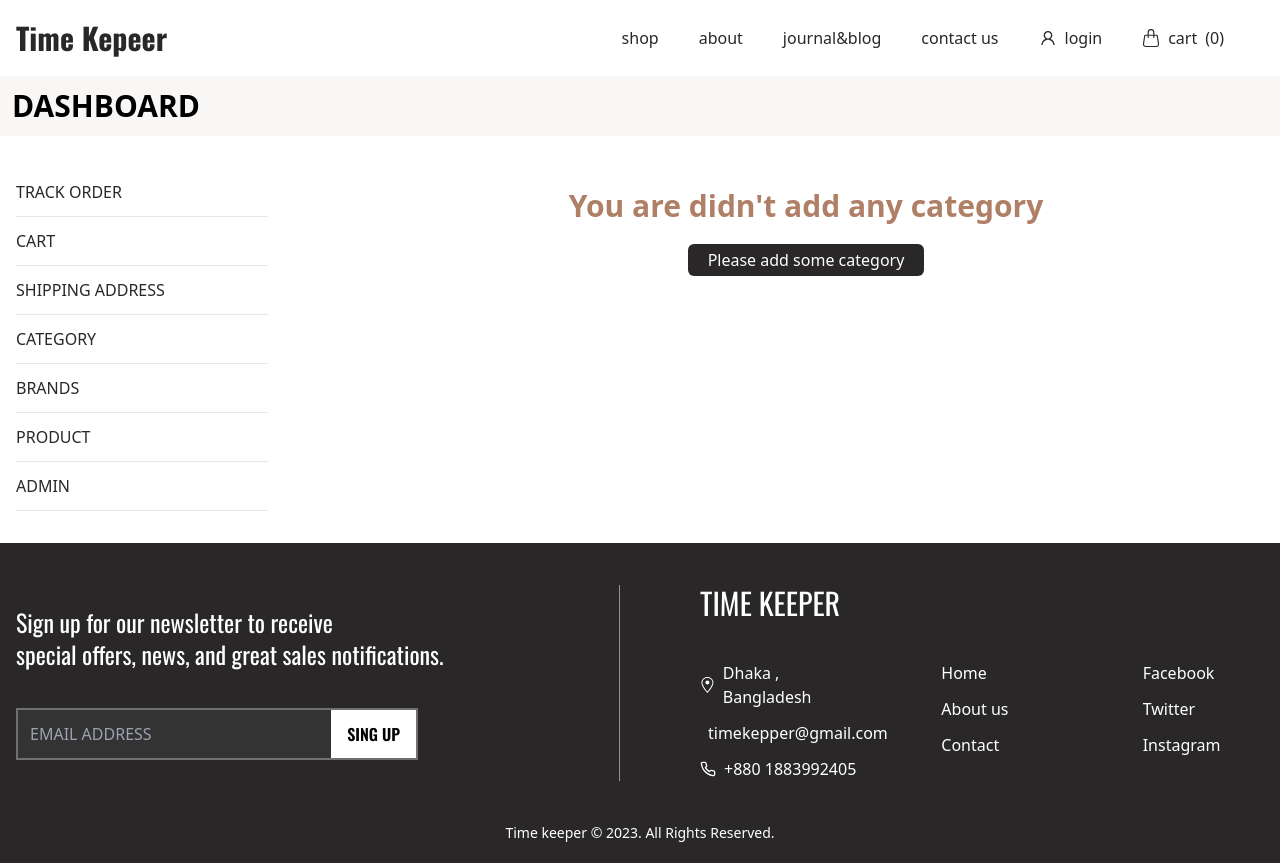
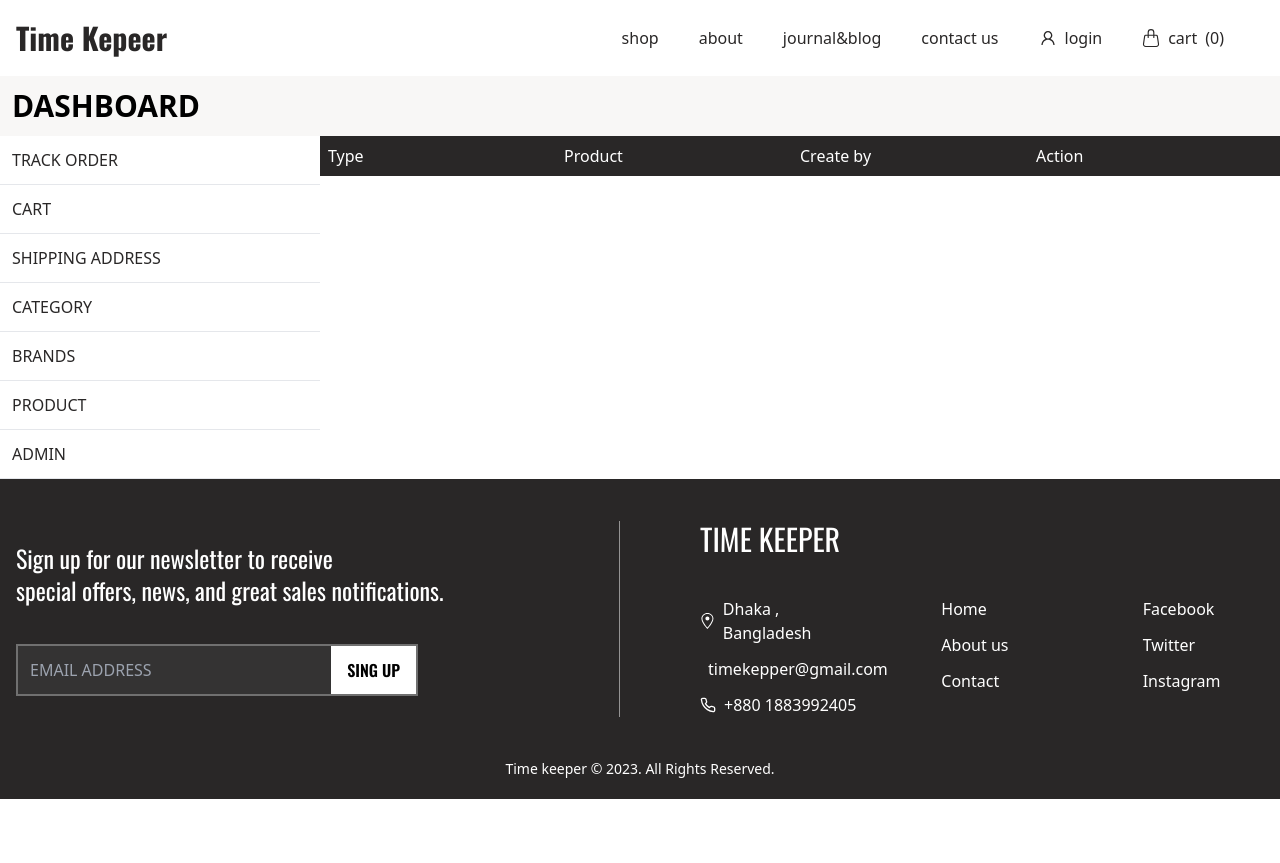
Before and after one commit to MridulSheikh/Time-keeper, a Next.js app: page /dashboard/category in a window 1280 px wide. After the commit the page ends 800 px from the top, so only its background shows below. Built offline with nearby package versions, Linux system fonts and the light colour scheme; no server answers.

Commit message:
add category section

```diff
--- a/app/dashboard/category/page.tsx
+++ b/app/dashboard/category/page.tsx
@@ -1,23 +1,16 @@
+import Link from "next/link";
 import React from "react";
 
 const page = () => {
-    const category = false;
+  const category = false;
   return (
     <div>
-      {category ? (
-        <div>order</div>
-      ) : (
-        <div className=" w-full flex justify-center items-center">
-          <div className="py-5 text-center">
-            <h1 className=" text-3xl font-bold text-cs-pink-800">
-              You are didn&apos;t add any category
-            </h1>
-            <button className=" bg-cs-black py-1 px-5 rounded-md text-white mt-5 active:opacity-70">
-              Please add some category
-            </button>
-          </div>
-        </div>
-      )}
+      <div className="bg-cs-black grid grid-cols-4 p-2 text-white">
+        <h2>Type</h2>
+        <h2>Product</h2>
+        <h2>Create by</h2>
+        <h2>Action</h2>
+      </div>
     </div>
   );
 };
--- a/app/dashboard/layout.tsx
+++ b/app/dashboard/layout.tsx
@@ -27,7 +27,7 @@ const admin_links = [
   },
   {
     name: "Product",
-    link: "Product",
+    link: "product",
   },
   {
     name : "Admin",
@@ -39,18 +39,18 @@ const layout = ({ children }: { children: ReactNode }) => {
   return (
     <div className="">
       <h1 className="font-semibold uppercase text-3xl p-3 bg-cs-pink-200">Dashboard</h1>
-      <div className="max-w-screen-2xl mx-auto px-4 py-8 grid grid-cols-12 gap-x-20">
+      <div className="max-w-screen-2xl mx-auto grid grid-cols-12">
         <div className="col-span-3">
           {links.map((link) => (
             <Link key={link.link} href={`/dashboard/${link.link}`} className="border-b">
-              <div className="py-3 border-b uppercase text-cs-black">
+              <div className="p-3 border-b uppercase text-cs-black">
                 {link.name}
               </div>
             </Link>
           ))}
            {admin_links.map((link) => (
             <Link key={link.link} href={`/dashboard/${link.link}`} className="border-b">
-              <div className="py-3 border-b uppercase text-cs-black">
+              <div className="p-3 border-b uppercase text-cs-black">
                 {link.name}
               </div>
             </Link>
--- /dev/null
+++ b/app/dashboard/product/page.tsx
@@ -0,0 +1,9 @@
+import React from 'react'
+
+const page = () => {
+  return (
+    <div>page</div>
+  )
+}
+
+export default page
```
